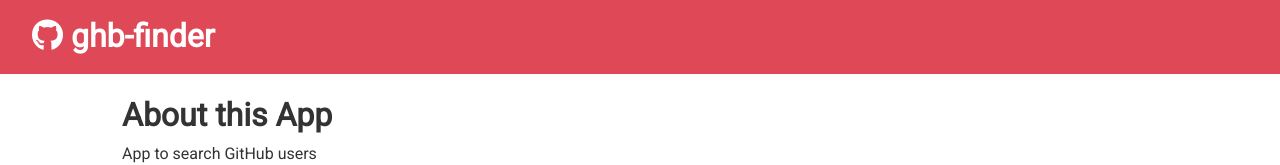
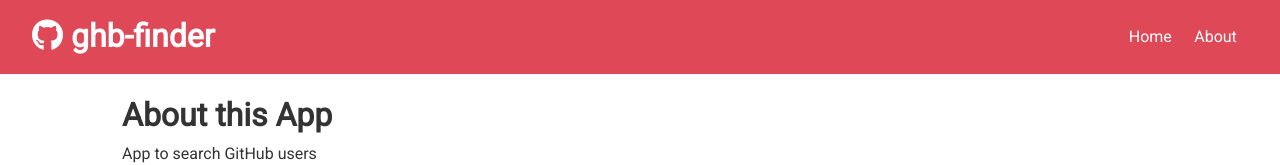
Before and after one commit to azkura/GHB-finder, a React (Create React App) app in the folder ghb-finder/: page /about in a window 1280 px wide. Shown: the top 165 px of the page. Built offline with nearby package versions, Linux system fonts and the light colour scheme; the HTML template or start-up script is replaced by a standard one.

Commit message:
add link to navbar

```diff
--- a/ghb-finder/src/components/layout/navbar/Navbar.js
+++ b/ghb-finder/src/components/layout/navbar/Navbar.js
@@ -1,5 +1,6 @@
 import React from 'react';
 import PropTypes from 'prop-types';
+import { Link } from 'react-router-dom';
 
 export const Navbar = ({ icon, title }) => {
   return (
@@ -7,6 +8,14 @@
       <h1>
         <i className={icon} /> {title}
       </h1>
+      <ul>
+        <li>
+          <Link to='/'>Home</Link>
+        </li>
+        <li>
+          <Link to='/about'>About</Link>
+        </li>
+      </ul>
     </div>
   );
 };
```
